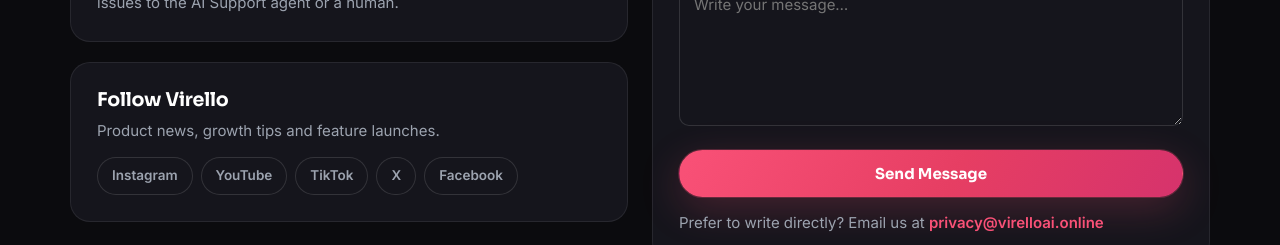
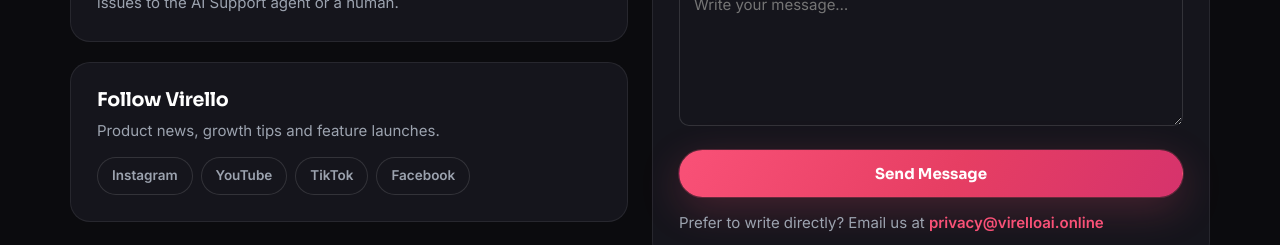
Before and after one commit to salmanbhutta001/Virello-Ai, a Next.js app in the folder apps/web/: page /contact in a window 1280 px wide. Shown: the part 1000-1245 px from the top of the page. Built offline with nearby package versions, Linux system fonts and the light colour scheme; no server answers.

Commit message:
web: hide X links until @virelloai appeal succeeds (contact page); sitemap: add Oct 24 article

```diff
--- a/apps/web/src/app/contact/page.tsx
+++ b/apps/web/src/app/contact/page.tsx
@@ -12,7 +12,8 @@ const SOCIALS: { name: string; href: string }[] = [
   { name: 'Instagram', href: 'https://www.instagram.com/virelloai.online/' },
   { name: 'YouTube', href: 'https://www.youtube.com/@virelloai.online/' },
   { name: 'TikTok', href: 'https://www.tiktok.com/@virelloai.online/' },
-  { name: 'X', href: 'https://x.com/virelloai' },
+  // X TEMPORARILY HIDDEN 2026-10-26 (@virelloai suspended; restore when reinstated):
+  // { name: 'X', href: 'https://x.com/virelloai' },
   { name: 'Facebook', href: 'https://www.facebook.com/profile.php?id=61595418210450' },
 ];
 
```
Also changed, not shown: 1 other file (tests, documents, lock files or other folders).
